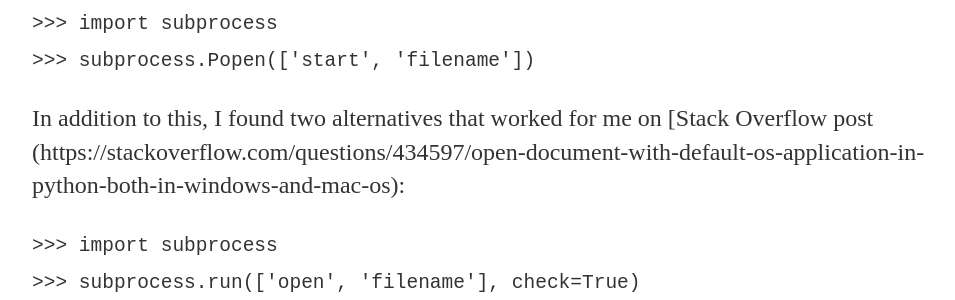
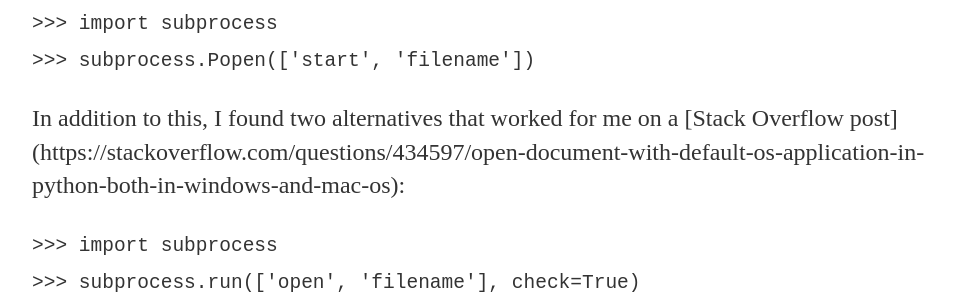
Before and after one commit to jchenj/jchenj.github.io, a Jekyll site: the page built from _posts/2019-11-22-opening-doc-with-default-application-osx-python.md, in a window 1280 px wide. Shown: the part 396-696 px from the top of the page, without its empty margins (160-1115 px from the left). Built offline with Jekyll 4.4.1, drawn with Linux system fonts in a browser that asks for light colours.

```diff
--- a/_posts/2019-11-22-opening-doc-with-default-application-osx-python.md
+++ b/_posts/2019-11-22-opening-doc-with-default-application-osx-python.md
@@ -9,7 +9,7 @@ In [Chapter 15 of ABS](https://automatetheboringstuff.com/chapter15/), the autho
 `>>> import subprocess`\\
 `>>> subprocess.Popen(['start', 'filename'])`
 
-In addition to this, I found two alternatives that worked for me on [Stack Overflow post (https://stackoverflow.com/questions/434597/open-document-with-default-os-application-in-python-both-in-windows-and-mac-os):
+In addition to this, I found two alternatives that worked for me on a [Stack Overflow post] (https://stackoverflow.com/questions/434597/open-document-with-default-os-application-in-python-both-in-windows-and-mac-os):
 
 `>>> import subprocess`\\
 `>>> subprocess.run(['open', 'filename'], check=True)`
```
